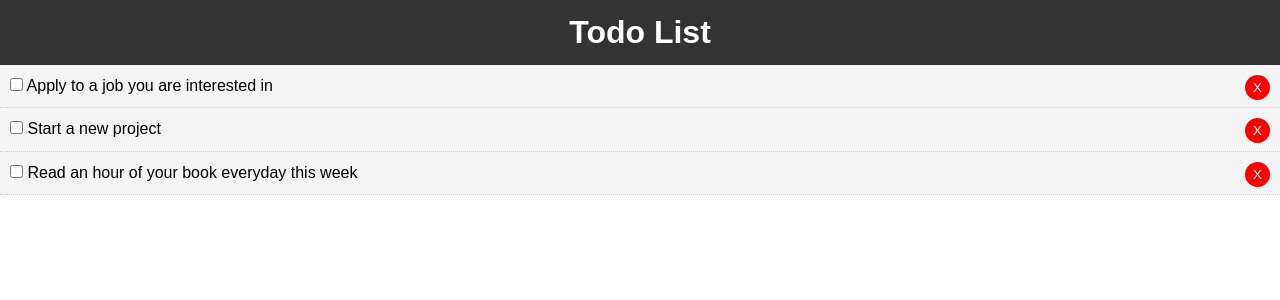
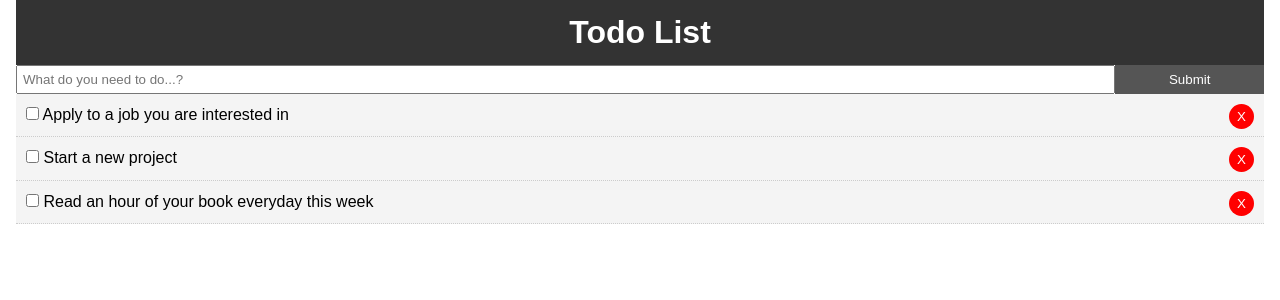
Before and after one commit to Fentonhaslam/react-Todo, a React (Create React App) app: page / in a window 1280 px wide. Shown: the top 300 px of the page. Built offline with nearby package versions, Linux system fonts and the light colour scheme.

Commit message:
created add Todo button with hard coded id

```diff
--- a/src/App.css
+++ b/src/App.css
@@ -12,3 +12,20 @@
   color: #333;
   text-decoration: none;
 }
+
+.container {
+  padding: 0 1rem;
+}
+
+.btn {
+  display: inline-block;
+  border: none;
+  background: #555;
+  color: #fff;
+  padding: 7px 20px;
+  cursor: pointer;
+}
+
+.btn:hover {
+  background: #666;
+}
--- a/src/App.js
+++ b/src/App.js
@@ -1,6 +1,8 @@
 import React from 'react';
 import Header from './components/layout/Header';
 import Todos from './components/Todos';
+import AddTodo from './components/AddTodo';
+
 import './App.css';
 
 class App extends React.Component {
@@ -43,12 +45,26 @@
     this.setState({ todos: [...this.state.todos.filter(todo => todo.id !== id)] })
   }
 
+  // Add Todo
+
+  addTodo = (title) => {
+    const newTodo = {
+      id: 4,
+      title,
+      completed: false
+    }
+    this.setState({ todos: [...this.state.todos, newTodo] })
+  }
+
   render() {
     console.log(this.state.todos)
     return (
       <div className="App">
-        <Header />
-        <Todos todos={this.state.todos} markComplete={this.markComplete} delTodo={this.delTodo} />
+        <div className="container">
+          <Header />
+          <AddTodo addTodo={this.addTodo} />
+          <Todos todos={this.state.todos} markComplete={this.markComplete} delTodo={this.delTodo} />
+        </div>
       </div>
     );
   }
--- /dev/null
+++ b/src/components/AddTodo.js
@@ -0,0 +1,37 @@
+import React, { Component } from 'react'
+
+export class AddTodo extends Component {
+    state = {
+        title: ''
+    }
+
+    onChange = (e) => this.setState({ [e.target.name]: e.target.value });
+
+    onSubmit = (e) => {
+        e.preventDefault();
+        this.props.addTodo(this.state.title);
+        this.setState({ title: '' })
+    }
+
+    render() {
+        return (
+            <form onSubmit={this.onSubmit} style={{ display: 'flex' }}>
+                <input
+                    type="text"
+                    name="title"
+                    style={{ flex: '10', padding: '5px' }}
+                    placeholder="What do you need to do...?"
+                    value={this.state.title}
+                    onChange={this.onChange}
+                />
+                <input
+                    type="submit"
+                    value="Submit"
+                    className="btn"
+                    style={{ flex: '1' }} />
+            </form>
+        )
+    }
+}
+
+export default AddTodo
```
